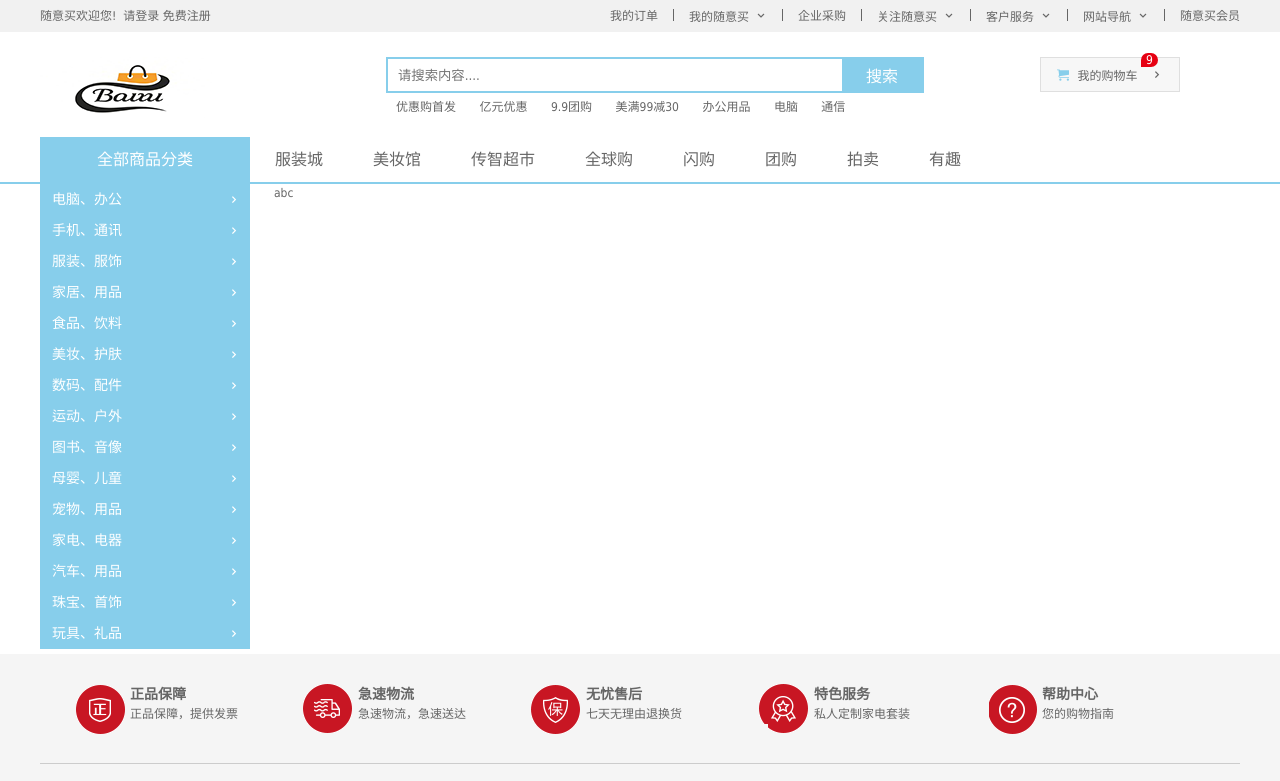
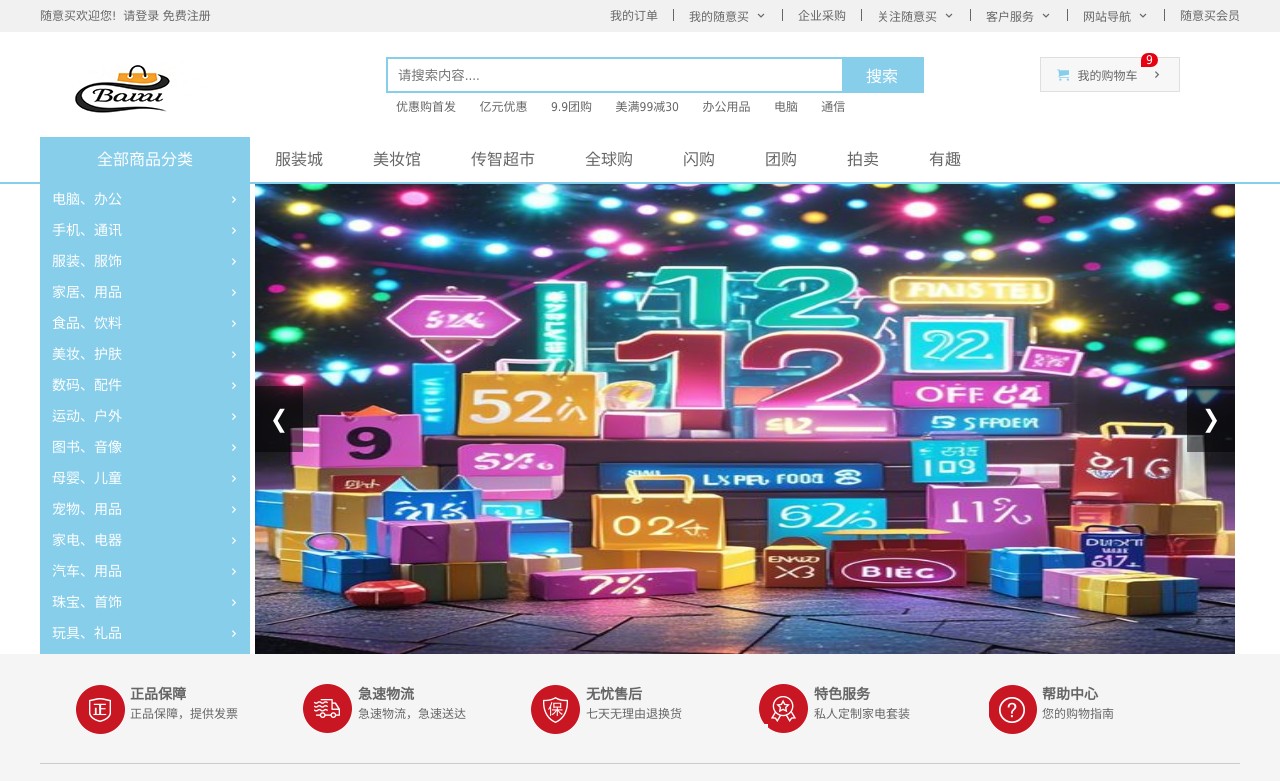
Before and after one commit to guiquanzhang/sale-website, a plain HTML site: page index.html in a window 1280 px wide. Shown: the top 781 px of the page. Drawn offline with Linux system fonts and the light colour scheme; files whose address does not match are found by name.

Commit message:
轮播图

```diff
--- /dev/null
+++ b/css/carouselmap.css
@@ -0,0 +1,37 @@
+.carousel {
+    position: relative;
+    width: 980px;
+    height: 470px;
+    margin: 0 auto;
+    overflow: hidden;
+  }
+
+  .carousel-image {
+    width: 100%;
+    height: 100%;
+    display: none;
+  }
+
+  .carousel-image.active {
+    display: block;
+  }
+
+  .prev,
+  .next {
+    position: absolute;
+    top: 50%;
+    transform: translateY(-50%);
+    padding: 15px;
+    color: white;
+    font-size: 24px;
+    text-decoration: none;
+    background-color: rgba(0, 0, 0, 0.5);
+  }
+
+  .prev {
+    left: 0;
+  }
+
+  .next {
+    right: 0;
+  }
--- a/css/common.css
+++ b/css/common.css
@@ -151,7 +151,7 @@
 .dropdown .dd {
 
     width: 210px;
-    height: 465px;
+    height: 470px;
     background-color: skyblue;
     margin-top: 2px;
 
--- a/css/index.css
+++ b/css/index.css
@@ -1,5 +1,5 @@
 .main{
     width: 980px;
     height: 470px;
-    margin-left: 234px;
+    margin-left: 215px;
 }
--- a/index.html
+++ b/index.html
@@ -8,6 +8,7 @@
     <link rel="stylesheet" href="css/base.css">
     <link rel="stylesheet" href="css/common.css">
     <link rel="stylesheet" href="css/index.css">
+    <link rel="stylesheet" href="css/carouselmap.css">
 </head>
 <body>
     <!-- 快捷导航模块 start-->
@@ -16,7 +17,6 @@
             <div class="fl">
                 <ul>
                     <li>随意买欢迎您! &nbsp;</li>
-                    <li>
                         <a href="./login.html" class="style_red">请登录</a>
                         <a href="./register.html" class="style_red">免费注册</a>
                     </li>
@@ -114,11 +114,23 @@
         </div>
        </nav>
        <!-- nav模块制作end -->
-       <!--首页模块start-->
-       <div class="w">
-        <div class="main">abc</div>
-       </div>
-       <!--首页模块end-->
+  <!--首页模块start-->
+<div class="w">
+    <div class="main">
+        <body>
+            <div class="carousel">
+              <img src="images/lbt1.jpg" alt="图片1" class="carousel-image active">
+              <img src="images/lbt2.jpg" alt="图片2" class="carousel-image">
+              <img src="images/lbt3.jpg" alt="图片3" class="carousel-image">
+              <a class="prev" onclick="plusSlides(-1)">&#10094;</a>
+              <a class="next" onclick="plusSlides(1)">&#10095;</a>
+            </div>
+
+            <script src="js/carouselmap.js"></script>
+          </body>
+    </div>
+</div>
+<!--首页模块end-->
      <!-- footer模块制作start -->
       <footer class="footer">
         <div class="w">
--- /dev/null
+++ b/js/carouselmap.js
@@ -0,0 +1,30 @@
+let slideIndex = 1;
+
+function showSlides(n) {
+  let i;
+  let slides = document.getElementsByClassName("carousel-image");
+  if (n > slides.length) {
+    slideIndex = 1;
+  }
+  if (n < 1) {
+    slideIndex = slides.length;
+  }
+  for (i = 0; i < slides.length; i++) {
+    slides[i].style.display = "none";
+  }
+  slides[slideIndex - 1].style.display = "block";
+}
+
+function plusSlides(n) {
+  showSlides(slideIndex += n);
+}
+
+function autoSlide() {
+  plusSlides(1);
+  setTimeout(autoSlide, 3000);
+}
+
+window.onload = function () {
+  showSlides(slideIndex);
+  autoSlide();
+};
```
Also changed, not shown: images/lbt1.jpg (added), images/lbt2.jpg (added), images/lbt3.jpg (added).
